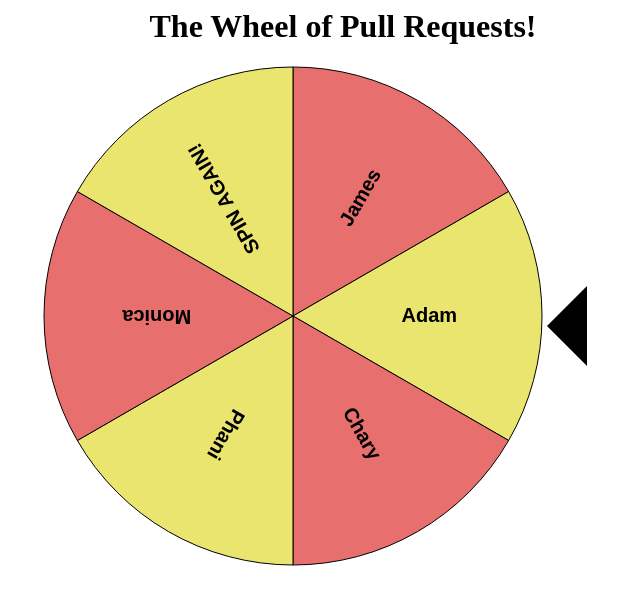
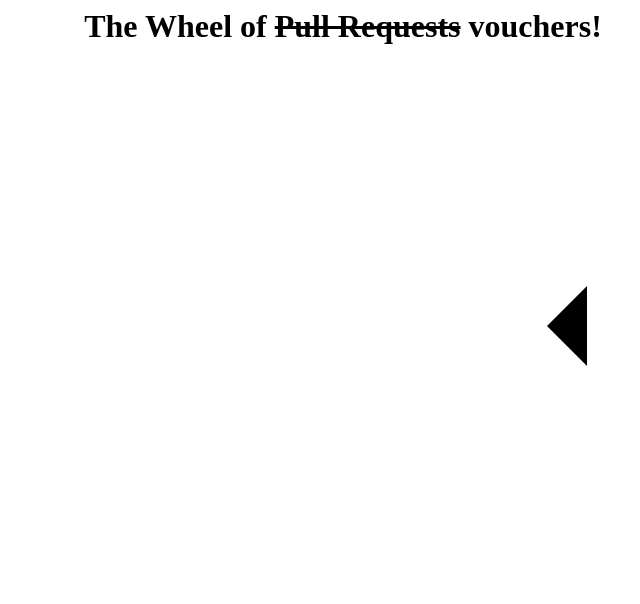
Before and after one commit to jamescoward/wheel-of-pull-requests, a website: page client/index.html in a window 1280 px wide. Shown: the whole page, without its empty margins (297-937 px from the left). Drawn offline with Linux system fonts and the light colour scheme.

Commit message:
Removed bad confetti effect
Added some helpful log messages

```diff
--- a/client/index.html
+++ b/client/index.html
@@ -1,16 +1,17 @@
 <html>
   <head>
-    <title>The Wheel of Pull Requests!</title>
+    <title>The Wheel of vouchers!</title>
     <link id="styles" rel="stylesheet" type="text/css" href="index.css">
     <script type="text/javascript" src="./lib/tweenmax.js" ></script>
     <script type="text/javascript" src="./lib/winwheel.js" ></script>
   </head>
   <body>
       <div class="container">
-        <h1>The Wheel of Pull Requests!</h1>
+        <h1>The Wheel of <strike>Pull Requests</strike> vouchers!</h1>
         <canvas id="canvas" width="500" height="500"></canvas>
         <div class="arrow-left"></div>
       </div>
+
      <script type="text/javascript" src="./index.js" ></script>
   </body>
 </html>
--- a/client/index.js
+++ b/client/index.js
@@ -1,43 +1,39 @@
 const ws = new WebSocket('ws://localhost:8080');
 
 const people = [
-  'James',
-  'Adam',
-  'Chary',
-  'Phani',
-  'Monica'
+  // Names go here
 ];
 
-if(people.length % 2 === 1) {
+if (people.length % 2 === 1) {
   people.push('SPIN AGAIN!');
 }
 
 var myWheel = new Winwheel({
-    'numSegments'    : people.length,
-    'segments'       : people.map(function (person, index) {
-      return  {
-        'fillStyle': index % 2 === 1 ? '#eae56f' : '#e7706f',
-        'text' : person
-      }
-    }),
-    'animation' :
-    {
-        'type'     : 'spinToStop',
-        'duration' : 5,
+  'numSegments': people.length,
+  'segments': people.map(function (person, index) {
+    return {
+      'fillStyle': index % 2 === 1 ? '#eae56f' : '#e7706f',
+      'text': person
     }
+  }),
+  'animation': {
+    'type': 'spinToStop',
+    'duration': 5,
+  },
+
 });
 
 function doSpin() {
   myWheel.stopAnimation(false);
-  myWheel.rotationAngle = getRandomInt(0,360);
+  myWheel.rotationAngle = getRandomInt(0, 360);
   myWheel.draw();
   myWheel.animation.spins = getRandomInt(5, 20);
 
   myWheel.startAnimation();
- }
+}
 
- function getRandomInt(min, max) {
-    return Math.floor(Math.random() * (max - min + 1)) + min;
+function getRandomInt(min, max) {
+  return Math.floor(Math.random() * (max - min + 1)) + min;
 }
 
 ws.onmessage = () => doSpin();
--- a/server/server.js
+++ b/server/server.js
@@ -14,3 +14,6 @@ app.get('/spin', (req, res) => {
 });
 
 app.listen(8082);
+
+console.log('Wheel of Pull Requests running on http://localhost:8082 \n');
+console.log('Spin the wheel at http://localhost:8082/spin \n');
```
Also changed, not shown: README.md.
